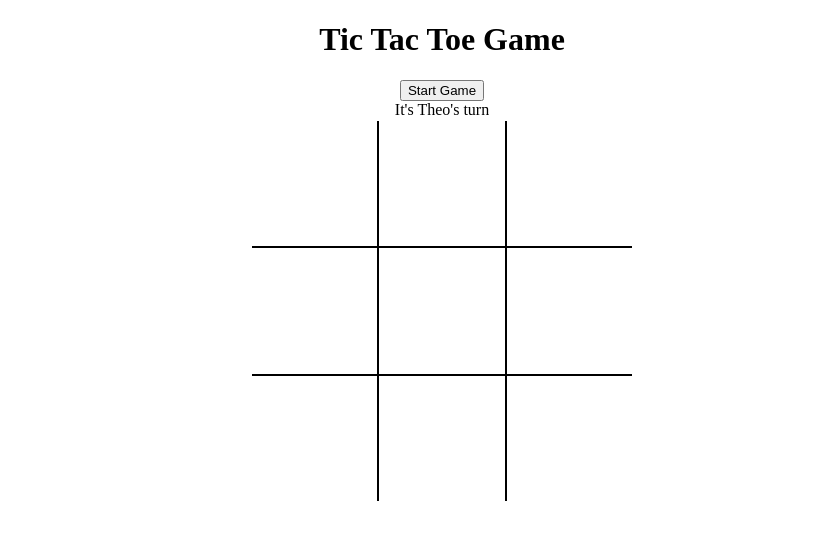
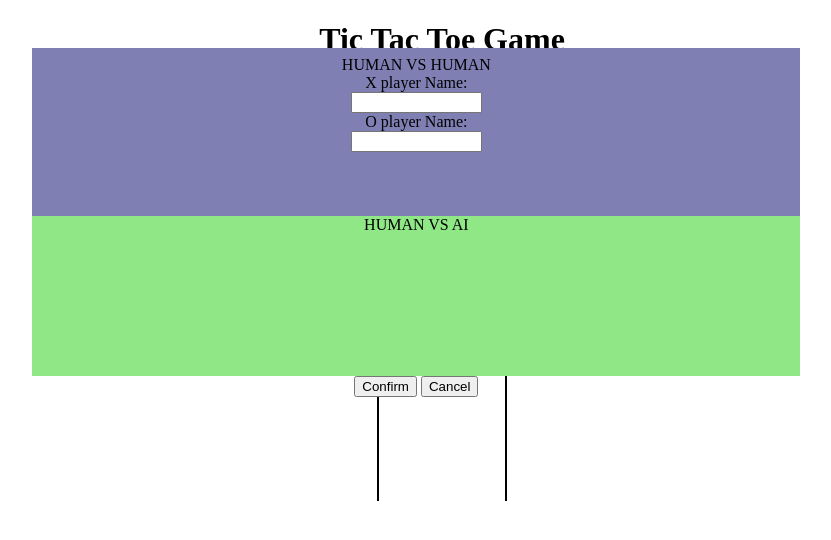
Before and after one commit to Takoulinos/tictactoe, a plain HTML site: page index.html in a window 1280 px wide. Both pictures are taken after a click on the button "Start Game". Shown: the whole page, without its empty margins (198-1029 px from the left). Drawn offline with Linux system fonts and the light colour scheme.

Commit message:
Game now doesn't start immediately but after you have entered names and pressed confirm. Starting player is chosen randomly.

```diff
--- a/index.html
+++ b/index.html
@@ -16,15 +16,18 @@
         <button type="button" class="start">Start Game</button>
         <div class="message"></div>
         <form class="popup-form">
-            <label for="name">Name:</label>
-            <input type="text" id="name" name="name">
-            <label for="symbol">Symbol</label>
-            <label for="X">X</label>
-            <input type="radio" id="X" name="symbol" value="X">
-            <label for="O">O</label>
-            <input type="radio" id="O" name="symbol" value="O">
-            <button type="button" id="confirm" >Confirm</button>
-            <button type="button" id="cancel" >Cancel</button>
+            <div class="pvp">
+                <div>HUMAN VS HUMAN</div>
+                <label for="name">X player Name:</label>
+                <input type="text" id="xname" name="xname">
+                <label for="name">O player Name:</label>
+                <input type="text" id="oname" name="oname">
+            </div>
+            <div class="ai">
+                <div>HUMAN VS AI</div>
+            </div>
+            <button type="button" class="confirm">Confirm</button>
+            <button type="button" class="cancel" >Cancel</button>
         </form>
     </div>
     <div class="gameboard">
--- a/javascript.js
+++ b/javascript.js
@@ -1,5 +1,5 @@
 //An Array containing the content of the gameboard
-const gameBoard = (() => {
+const gameMemory = (() => {
     const board = ['','','','','','','','','']
     const squares = document.querySelectorAll('.square');
     return {board, squares};
@@ -16,7 +16,7 @@ const player = (name, symbol) => {
 const renderStuff = (() => {
     const renderBoard = () => {
         for (let i=0; i<9; i++) {
-            gameBoard.squares[i].textContent = gameBoard.board[i];
+            gameMemory.squares[i].textContent = gameMemory.board[i];
         }
     }
     const renderMessage = message => {
@@ -26,24 +26,39 @@ const renderStuff = (() => {
     return {renderBoard, renderMessage}
 })();
 
-const player1 = player('Theo', 'X');
-const player2 = player('Kat', 'O')
+    //let player1 = player('Theo', 'X');
+    //let player2 = player('Kat', 'O');
 
 //the logic of the game
 const playGame = (() => {
-    let currentPlayer = player1;
+    let gameStatus = false;
+    let player1;
+    let player2;
+    let currentPlayer;
+    message = `Press the button to begin a game`;
+    renderStuff.renderMessage(message);
+
+    const beginGame = (xplayer, oplayer) => {
+        gameStatus = true;
+        player1 = xplayer;
+        player2 = oplayer;
+        currentPlayer = Math.random() < 0.5 ? player1 : player2;
         message = `It's ${currentPlayer.getName()}'s turn`;
         renderStuff.renderMessage(message);
+    }
 
     const playRound = (square) => {
-        if (gameBoard.board[square] === '') {
-            gameBoard.board[square] = currentPlayer.getSymbol();
+        if (gameStatus === false || gameMemory.board[square] !== '') {
+            return
+        }
+        gameMemory.board[square] = currentPlayer.getSymbol();
         renderStuff.renderBoard();
         if (checkWinner(square)) {
             message = `${currentPlayer.getName()} wins!`;
+            gameStatus = false;
         }
         else {
-                if (gameBoard.board.includes('')) {
+            if (gameMemory.board.includes('')) {
                 (currentPlayer === player1) ? currentPlayer = player2 : currentPlayer = player1;
                 message = `It's ${currentPlayer.getName()}'s turn`;
             }
@@ -52,7 +67,6 @@ const playGame = (() => {
             }
         }
         renderStuff.renderMessage(message);
-        }
     }
 
     const checkWinner = (index) => {
@@ -67,23 +81,36 @@ const playGame = (() => {
             [2,4,6]
         ]
 
-        return winningCombinations.filter(combination => combination.includes(index)).some(combination => combination.every(index => gameBoard.board[index] === currentPlayer.getSymbol()))
+        return winningCombinations.filter(combination => combination.includes(index)).some(combination => combination.every(index => gameMemory.board[index] === currentPlayer.getSymbol()))
     }
 
-    return {playRound}
+    return {beginGame, playRound}
 })();
 
 //Module containing the listeners for the boxes and buttons.
 const eventsListener = (() => {
-    const squares = gameBoard.squares;
+    const squares = gameMemory.squares;
     const startButton = document.querySelector('.start');
+    const confirmButon = document.querySelector('.confirm')
+    const cancelButton = document.querySelector('.cancel');
 
     squares.forEach((square) =>
         square.addEventListener('click', (e) => {
             playGame.playRound(parseInt(e.target.dataset.index));
         }));
 
-    startButton.addEventListener('click', (e) => {
-        console.log('qwer');
+    startButton.addEventListener('click', () => {
+        document.querySelector('.popup-form').style.display = 'block';
+    })
+
+    confirmButon.addEventListener('click', () => {
+        let xplayer = player('asdf', 'X');
+        let oplayer = player('qwer', 'O');
+        playGame.beginGame(xplayer, oplayer);
+        document.querySelector('.popup-form').style.display = 'none';
+    })
+
+    cancelButton.addEventListener('click', () => {
+        document.querySelector('.popup-form').style.display = 'none';
     })
 })();
--- a/styles.css
+++ b/styles.css
@@ -27,4 +27,31 @@ body {
 
 .popup-form {
     display: none;
+    width: 60%;
+    height: 40%;
+    position: fixed;
+    top: 6%;
+    left: 18%;
 }
+
+input {
+    width: 20%;
+}
+
+.pvp {
+    height: 50%;
+    background-color: rgb(127, 127, 179);
+    display: flex;
+    flex-direction: column;
+    padding-top: 1%;
+    padding-left: 10%;
+    padding-right: 10%;
+    align-items: center;
+}
+
+.ai {
+    height: 50%;
+    background-color: rgb(144, 231, 133);
+    display: flex;
+    flex-direction: column;
+}
```
Lines whose indentation alone changed are shown as unchanged.
